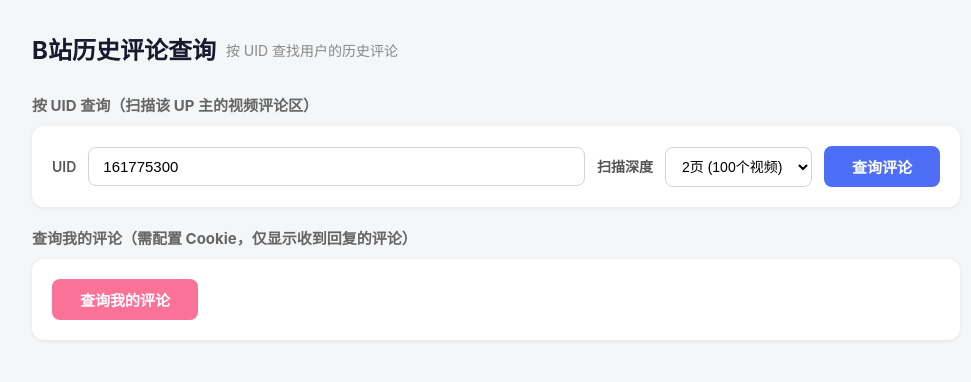
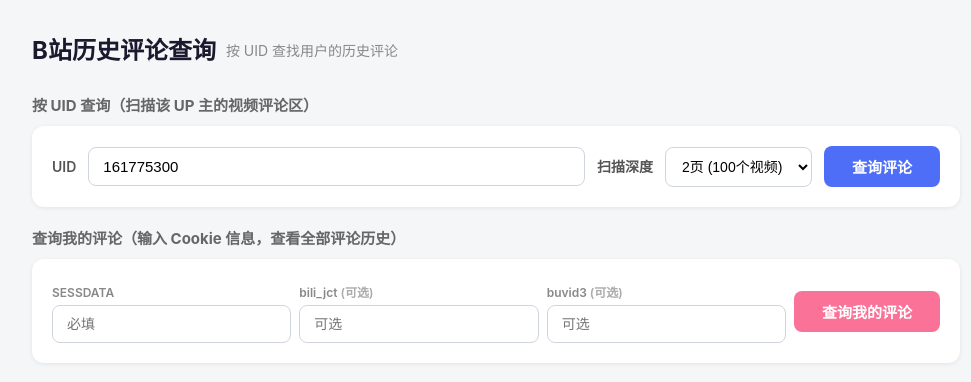
Before and after one commit to zzyexplorarionofcode/bilibili-comment, a FastAPI app: page / in a window 1280 px wide. Shown: the top 382 px of the page, without its empty margins (144-1115 px from the left). Run offline with FastAPI, Linux system fonts and the light colour scheme.

Commit message:
fix: restore Cookie input UI, sort, and cookie param passing in frontend and backend

```diff
--- a/bilibili-comments/main.py
+++ b/bilibili-comments/main.py
@@ -78,9 +78,12 @@ async def api_user_info(uid: int):
 
 
 @app.get("/api/scan/{uid}")
-async def api_start_scan(uid: int, depth: int = 2):
+async def api_start_scan(uid: int, depth: int = 2, cookie: str = ""):
     """启动历史评论扫描，返回 task_id"""
-    client = _get_client()
+    if cookie:
+        client = BilibiliClient(cookie_str=cookie)
+    else:
+        client = _get_client()
     # 首次调用可能触发风控，加重试
     info = None
     for attempt in range(3):
@@ -108,6 +111,7 @@ async def api_start_scan(uid: int, depth: int = 2):
         "comments": [],
         "stats": {},
         "error": None,
+        "cookie": cookie,
     }
 
     thread = threading.Thread(
@@ -119,7 +123,7 @@ async def api_start_scan(uid: int, depth: int = 2):
 
 
 @app.get("/api/my-comments")
-async def api_my_comments():
+async def api_my_comments(cookie: str = ""):
     """查询当前账号的评论历史（通过消息中心回复通知）"""
     client = _get_client()
 
@@ -131,6 +135,7 @@ async def api_my_comments():
         "comments": [],
         "stats": {},
         "error": None,
+        "cookie": cookie,
     }
 
     thread = threading.Thread(
@@ -234,8 +239,14 @@ def _run_scan(task_id: str, uid: int, depth: int, user_info: dict):
     try:
         with task["lock"]:
             task["status"] = "scanning"
+            cookie = task.get("cookie", "")
 
-        client = _get_client()
+        if cookie:
+            from bilibili_api import BilibiliClient as BC
+            client = BC(cookie_str=cookie)
+        else:
+            client = _get_client()
+
         comments, stats = client.scan_user_comments(
             uid=uid,
             depth=depth,
@@ -275,8 +286,14 @@ def _run_my_scan(task_id: str):
     try:
         with task["lock"]:
             task["status"] = "scanning"
+            cookie = task.get("cookie", "")
 
-        client = _get_client()
+        # 如果前端传入了 Cookie，创建独立客户端；否则使用共享客户端
+        if cookie:
+            client = BilibiliClient(cookie_str=cookie)
+        else:
+            client = _get_client()
+
         comments, stats = client.get_my_comment_history(
             progress_callback=progress_callback,
         )
--- a/bilibili-comments/templates/index.html
+++ b/bilibili-comments/templates/index.html
@@ -119,6 +119,12 @@
   }
   .comment-meta { font-size: 12px; color: #999; display: flex; gap: 12px; }
   .comment-meta .likes { color: #fb7299; }
+  .sort-btn {
+    padding: 4px 12px; border: 1px solid #d0d5dd; background: #fff;
+    border-radius: 6px; cursor: pointer; font-size: 13px; color: #555;
+    transition: all .2s; white-space: nowrap;
+  }
+  .sort-btn:hover { border-color: #4f6ef7; color: #4f6ef7; }
   .del-btn {
     margin-left: auto; padding: 2px 10px; border: 1px solid #fecaca; background: #fff;
     border-radius: 4px; cursor: pointer; font-size: 12px; color: #dc2626;
@@ -185,8 +191,22 @@
     <button id="scanBtn" onclick="startScan()">查询评论</button>
   </div>
 
-  <h2 style="font-size:15px;margin-bottom:8px;color:#666;">查询我的评论（需配置 Cookie，仅显示收到回复的评论）</h2>
-  <div class="search-box">
+  <h2 style="font-size:15px;margin-bottom:8px;color:#666;">查询我的评论（输入 Cookie 信息，查看全部评论历史）</h2>
+  <div class="search-box" style="flex-wrap:wrap;gap:8px;">
+    <div style="display:flex;gap:8px;flex:1;min-width:300px;flex-wrap:wrap;">
+      <div style="flex:1;min-width:120px;">
+        <label style="font-size:12px;color:#888;">SESSDATA</label>
+        <input type="password" id="cookieSessdata" placeholder="必填" style="width:100%;padding:10px 14px;border:1px solid #d0d5dd;border-radius:8px;font-size:14px;outline:none;">
+      </div>
+      <div style="flex:1;min-width:120px;">
+        <label style="font-size:12px;color:#888;">bili_jct <span style="color:#aaa;">(可选)</span></label>
+        <input type="password" id="cookieBiliJct" placeholder="可选" style="width:100%;padding:10px 14px;border:1px solid #d0d5dd;border-radius:8px;font-size:14px;outline:none;">
+      </div>
+      <div style="flex:1;min-width:120px;">
+        <label style="font-size:12px;color:#888;">buvid3 <span style="color:#aaa;">(可选)</span></label>
+        <input type="password" id="cookieBuvid3" placeholder="可选" style="width:100%;padding:10px 14px;border:1px solid #d0d5dd;border-radius:8px;font-size:14px;outline:none;">
+      </div>
+    </div>
     <button id="myScanBtn" onclick="startMyScan()" style="background:#fb7299;">查询我的评论</button>
   </div>
 
@@ -226,6 +246,7 @@
     <div class="results-header">
       <h2>评论列表</h2>
       <span class="count" id="resultCount"></span>
+      <button class="sort-btn" id="sortBtn" onclick="toggleSort()">按时间 ▾</button>
     </div>
     <table class="comment-table">
       <tbody id="commentBody"></tbody>
@@ -239,6 +260,7 @@
 let eventSource = null;
 let allComments = [];
 let currentPage = 1;
+let sortAscending = true;
 const PAGE_SIZE = 20;
 
 function fmtTime(unix) {
@@ -300,8 +322,19 @@ async function startScan() {
     }
     showUserInfo(infoData.data);
 
-    // 2. 启动扫描
-    const scanResp = await fetch(`/api/scan/${uid}?depth=${depth}`);
+    // 2. 构建 Cookie（从输入框）
+    const cp = [];
+    const ss = document.getElementById('cookieSessdata').value.trim();
+    const bj = document.getElementById('cookieBiliJct').value.trim();
+    const b3 = document.getElementById('cookieBuvid3').value.trim();
+    if (ss) cp.push('SESSDATA=' + ss);
+    if (bj) cp.push('bili_jct=' + bj);
+    if (b3) cp.push('buvid3=' + b3);
+    const ck = cp.join('; ');
+    const ckParam = ck ? '&cookie=' + encodeURIComponent(ck) : '';
+
+    // 3. 启动扫描
+    const scanResp = await fetch(`/api/scan/${uid}?depth=${depth}` + ckParam);
     const scanData = await scanResp.json();
     connectSSE(scanData.task_id);
 
@@ -334,7 +367,20 @@ async function startMyScan() {
   currentPage = 1;
 
   try {
-    const resp = await fetch('/api/my-comments');
+    const parts = [];
+    const s = document.getElementById('cookieSessdata').value.trim();
+    const j = document.getElementById('cookieBiliJct').value.trim();
+    const b = document.getElementById('cookieBuvid3').value.trim();
+    if (s) parts.push('SESSDATA=' + s);
+    if (j) parts.push('bili_jct=' + j);
+    if (b) parts.push('buvid3=' + b);
+    // 持久化保存
+    localStorage.setItem('bl_sessdata', s);
+    localStorage.setItem('bl_bili_jct', j);
+    localStorage.setItem('bl_buvid3', b);
+    const cookie = parts.join('; ');
+    const params = cookie ? `?cookie=${encodeURIComponent(cookie)}` : '';
+    const resp = await fetch('/api/my-comments' + params);
     const data = await resp.json();
     connectSSE(data.task_id);
   } catch (err) {
@@ -426,8 +472,24 @@ function showResults() {
   document.getElementById('resultsBox').classList.add('visible');
   document.getElementById('resultCount').textContent =
     `共找到 ${allComments.length} 条评论（已合并回复）`;
+  sortComments();
   currentPage = 1;
   renderPage(currentPage);
+}
+
+function toggleSort() {
+  sortAscending = !sortAscending;
+  const btn = document.getElementById('sortBtn');
+  btn.textContent = '按时间 ' + (sortAscending ? '▾' : '▴');
+  sortComments();
+  currentPage = 1;
+  renderPage(1);
+}
+
+function sortComments() {
+  allComments.sort((a, b) => {
+    return sortAscending ? a.time - b.time : b.time - a.time;
+  });
 }
 
 function renderPage(page) {
@@ -538,6 +600,16 @@ async function deleteComment(rpid, aid, btn) {
 document.getElementById('uid').addEventListener('keydown', function(e) {
   if (e.key === 'Enter') startScan();
 });
+
+// 页面加载时恢复 Cookie 输入
+(function() {
+  var s = localStorage.getItem('bl_sessdata');
+  var j = localStorage.getItem('bl_bili_jct');
+  var b = localStorage.getItem('bl_buvid3');
+  if (s) document.getElementById('cookieSessdata').value = s;
+  if (j) document.getElementById('cookieBiliJct').value = j;
+  if (b) document.getElementById('cookieBuvid3').value = b;
+})();
 </script>
 </body>
 </html>
```
Also changed, not shown: bilibili-comments/.deleted_rpids.json (added), bilibili-comments/README.md.
